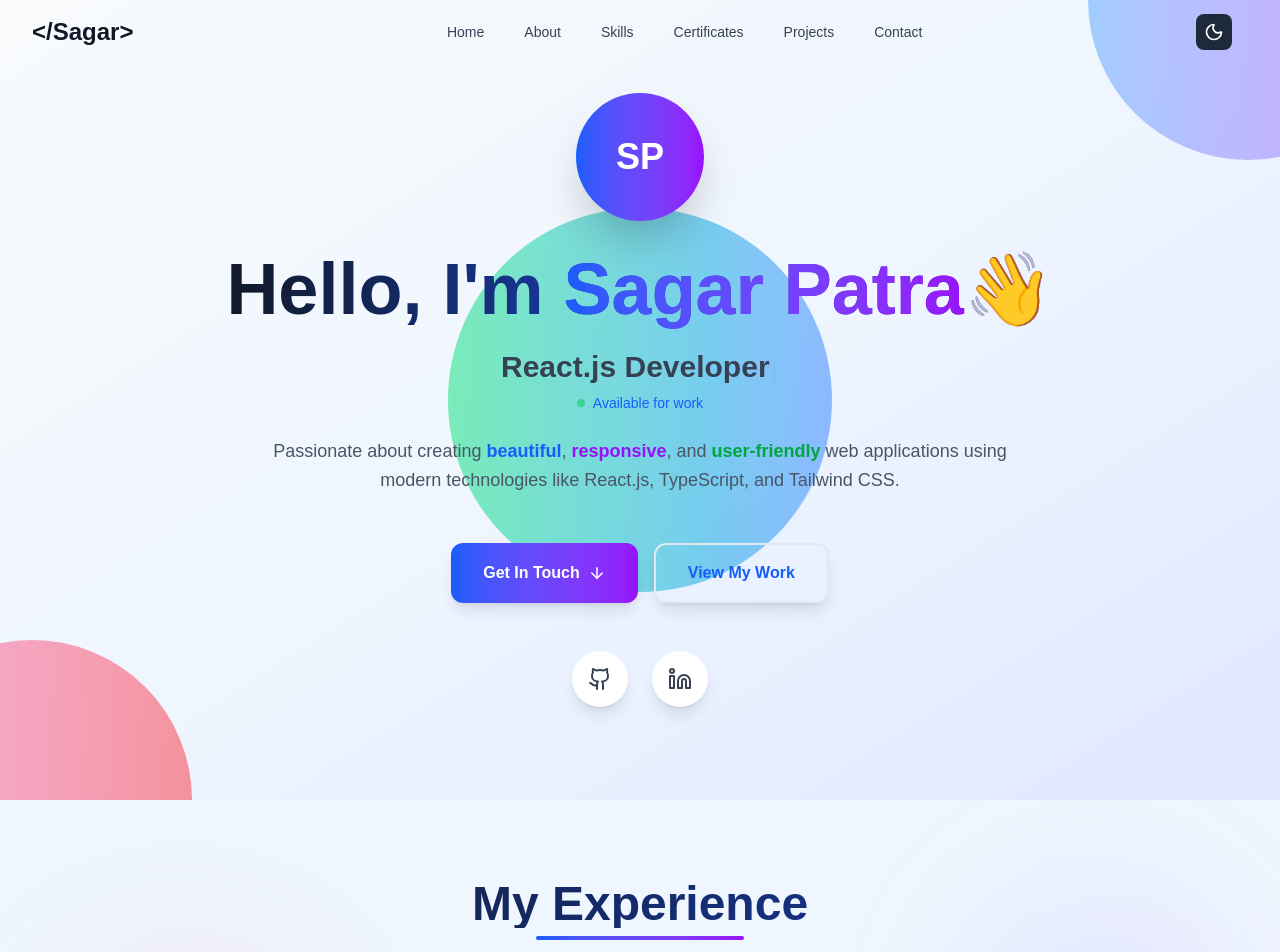
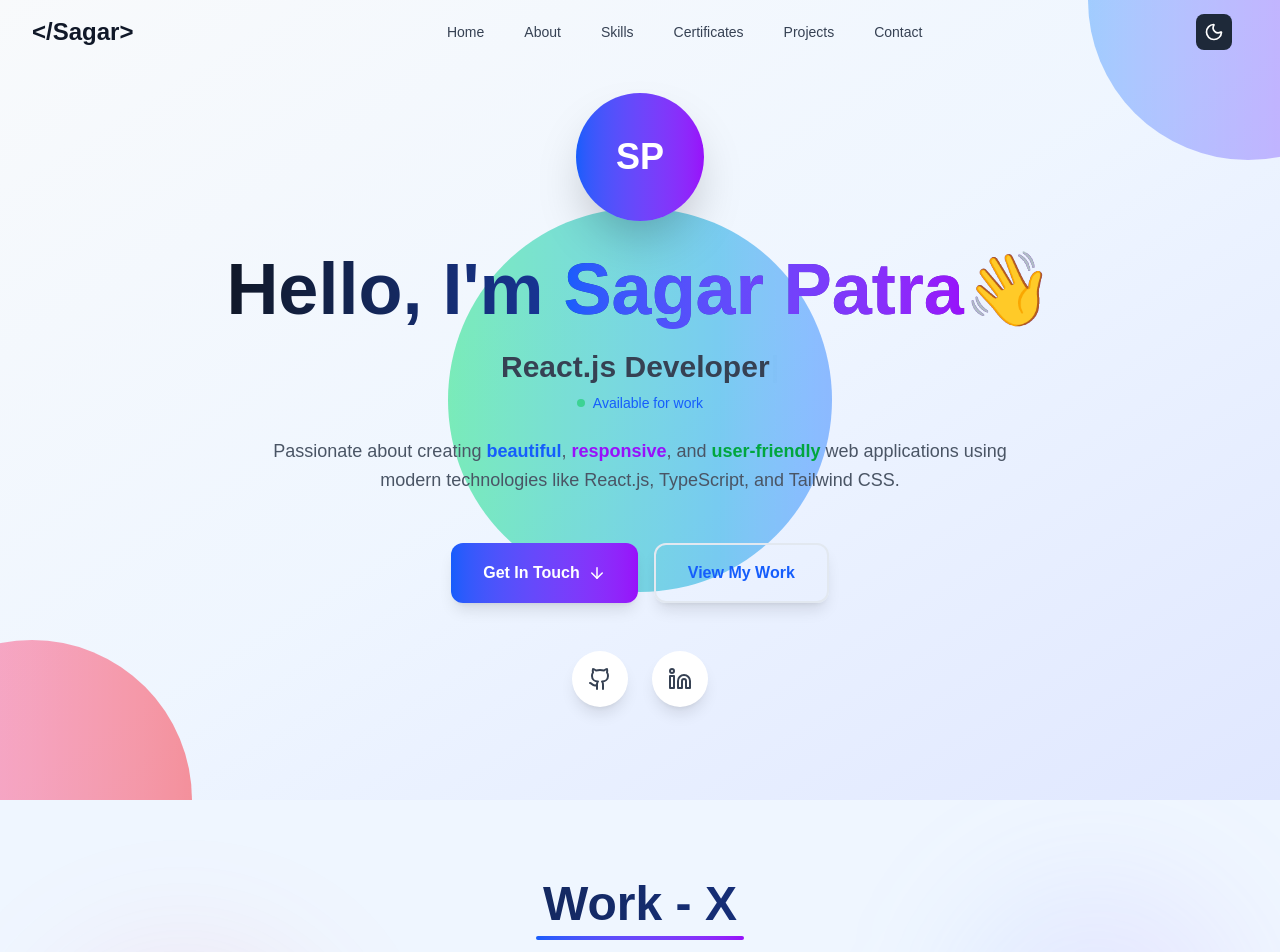
Before and after one commit to sagarpatra99/Sagar_Portfolio, a React (Vite) app: page / in a window 1280 px wide. Shown: the top 952 px of the page. Built offline with nearby package versions, Linux system fonts and the light colour scheme; a web font is replaced by a local one.

Commit message:
Modified Work ex

```diff
--- a/src/components/Experience.jsx
+++ b/src/components/Experience.jsx
@@ -11,7 +11,7 @@ const Experience = () => {
       <div className="absolute bottom-20 left-10 w-72 h-72 bg-gradient-to-r from-pink-400/10 to-red-500/10 rounded-full blur-3xl"></div>
       <div className="text-center mb-4 sm:mb-16">
           <h2 className="text-2xl sm:text-4xl md:text-5xl font-bold bg-gradient-to-r from-gray-900 to-blue-800 dark:from-white dark:to-blue-200 bg-clip-text text-transparent mb-1 xl:mb-2 sm:mb-6">
-            My Experience
+            Work - X
           </h2>
           <div className="w-30 xl:w-52 h-1 bg-gradient-to-r from-blue-600 to-purple-600 mx-auto rounded-full"></div>
         </div>
```
